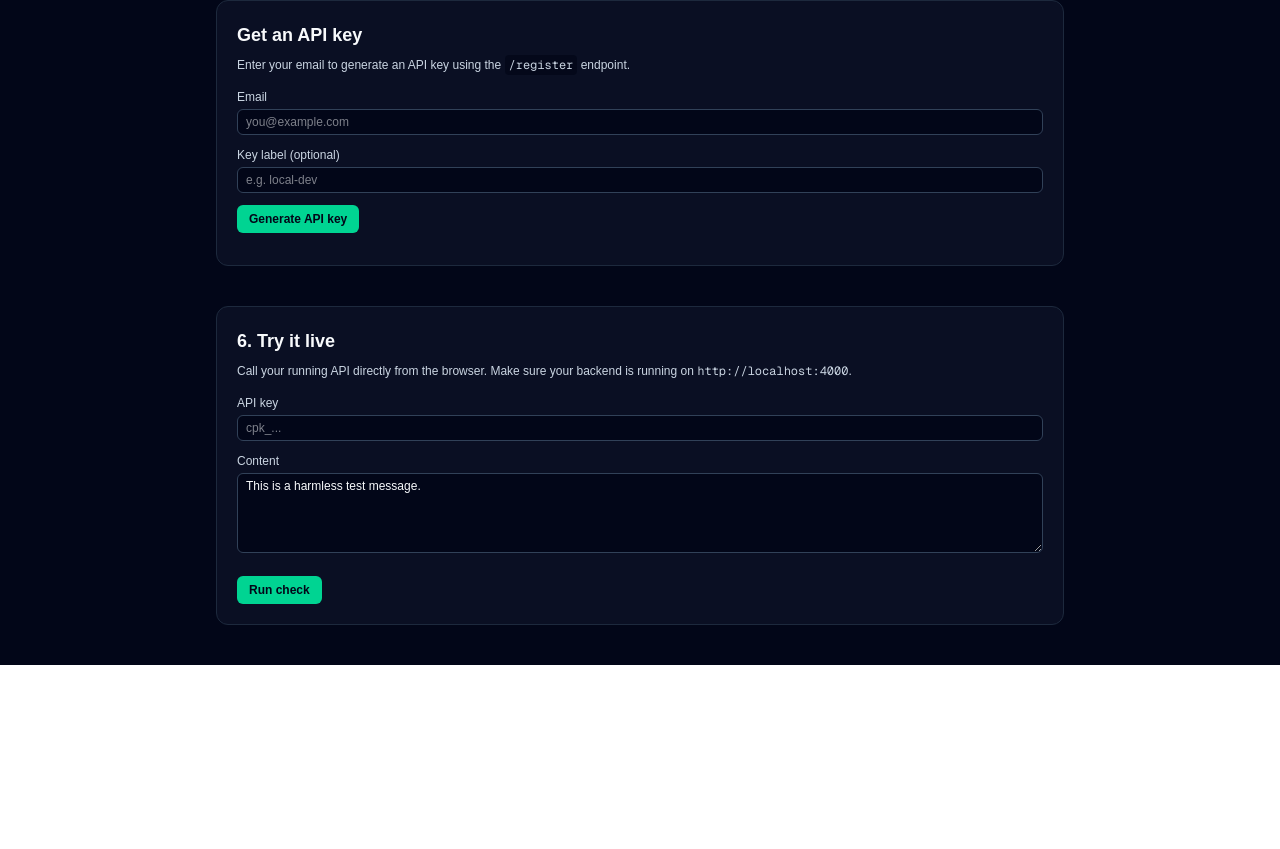
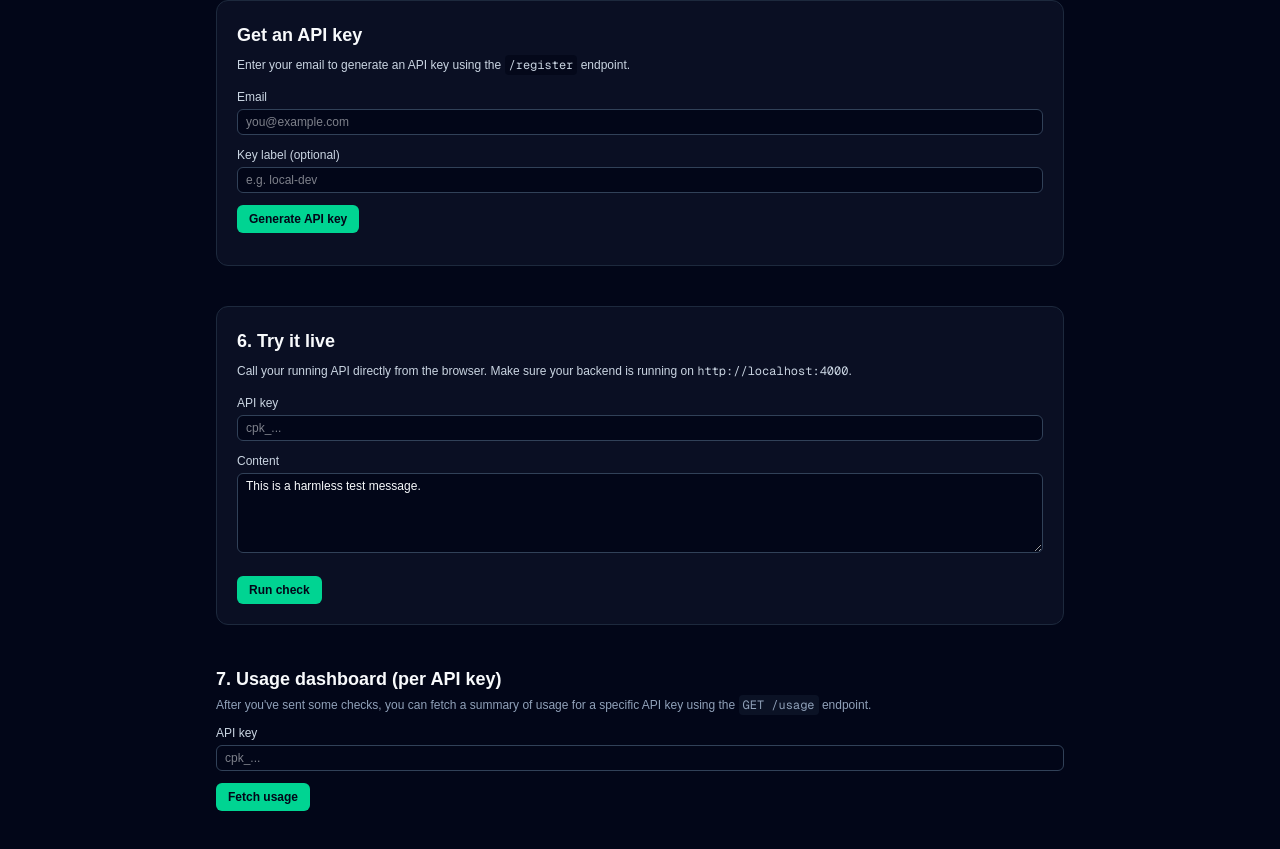
Before and after one commit to Maheybtw/compliance-packet-web, a Next.js app: page /docs in a window 1280 px wide. Shown: the part 2457-3306 px from the top of the page. Before the commit the page ends 3122 px from the top, so only its background shows below. Built offline with nearby package versions, Linux system fonts and the light colour scheme; no server answers.

Commit message:
Add usage dashboard section and layout updates

```diff
--- a/src/app/docs/page.tsx
+++ b/src/app/docs/page.tsx
@@ -1,7 +1,57 @@
-// app/docs/page.tsx
+"use client";
+import { useState } from "react";
 import { RegisterKey } from "@/components/RegisterKey";
 import { TryIt } from "@/components/TryIt";
 export default function DocsPage() {
+  const API_BASE_URL =
+    process.env.NEXT_PUBLIC_API_BASE_URL ?? "http://localhost:4000";
+
+  const [usageApiKey, setUsageApiKey] = useState("");
+  const [usageJson, setUsageJson] = useState<string | null>(null);
+  const [usageLoading, setUsageLoading] = useState(false);
+  const [usageError, setUsageError] = useState<string | null>(null);
+
+  async function handleGetUsage() {
+    setUsageError(null);
+    setUsageJson(null);
+    setUsageLoading(true);
+
+    try {
+      const key = usageApiKey.trim();
+      if (!key) {
+        throw new Error("Please enter an API key.");
+      }
+
+      const res = await fetch(`${API_BASE_URL}/usage`, {
+        method: "GET",
+        headers: {
+          Authorization: `Bearer ${key}`,
+        },
+      });
+
+      const text = await res.text();
+      let json: any = null;
+      try {
+        json = text ? JSON.parse(text) : null;
+      } catch {
+        // non-JSON, leave as raw text
+      }
+
+      if (!res.ok) {
+        const message =
+          (json && (json.error || json.message)) ||
+          `Usage request failed with status ${res.status}`;
+        throw new Error(message);
+      }
+
+      setUsageJson(json ? JSON.stringify(json, null, 2) : text);
+    } catch (err: any) {
+      console.error("Error fetching usage", err);
+      setUsageError(err?.message || "Failed to fetch usage.");
+    } finally {
+      setUsageLoading(false);
+    }
+  }
   return (
     <main className="min-h-screen bg-slate-950 text-slate-50">
       <div className="mx-auto max-w-4xl px-6 py-10">
@@ -162,8 +212,58 @@ console.log(usage.summary);`}
             </pre>
           </div>
         </section>
+
         <RegisterKey />
         <TryIt />
+
+        <section className="mt-10 text-sm leading-relaxed text-slate-200 space-y-3">
+          <h2 className="text-lg font-semibold text-slate-50 mb-1">
+            7. Usage dashboard (per API key)
+          </h2>
+          <p className="text-xs text-slate-400">
+            After you&apos;ve sent some checks, you can fetch a summary of usage for
+            a specific API key using the{" "}
+            <code className="font-mono bg-slate-900/70 px-1 py-0.5 rounded">
+              GET /usage
+            </code>{" "}
+            endpoint.
+          </p>
+
+          <div className="space-y-2">
+            <label className="block text-xs font-medium text-slate-300 mb-1">
+              API key
+            </label>
+            <input
+              className="w-full rounded-md bg-slate-950 border border-slate-700 px-2 py-1 text-xs text-slate-50 outline-none focus:border-emerald-400"
+              placeholder="cpk_..."
+              value={usageApiKey}
+              onChange={(e) => setUsageApiKey(e.target.value)}
+            />
+          </div>
+
+          <button
+            onClick={handleGetUsage}
+            disabled={usageLoading}
+            className="inline-flex items-center rounded-md bg-emerald-400 px-3 py-1.5 text-xs font-semibold text-slate-950 hover:bg-emerald-300 disabled:opacity-60 disabled:cursor-not-allowed"
+          >
+            {usageLoading ? "Fetching usage..." : "Fetch usage"}
+          </button>
+
+          {usageError && (
+            <p className="text-xs text-red-400 mt-2">Error: {usageError}</p>
+          )}
+
+          {usageJson && (
+            <div className="mt-3">
+              <p className="text-xs font-medium text-slate-300 mb-1">
+                Usage response
+              </p>
+              <pre className="bg-slate-900/80 rounded-lg p-3 text-[11px] text-slate-100 overflow-x-auto max-h-72">
+                {usageJson}
+              </pre>
+            </div>
+          )}
+        </section>
       </div>
     </main>
   );
```
